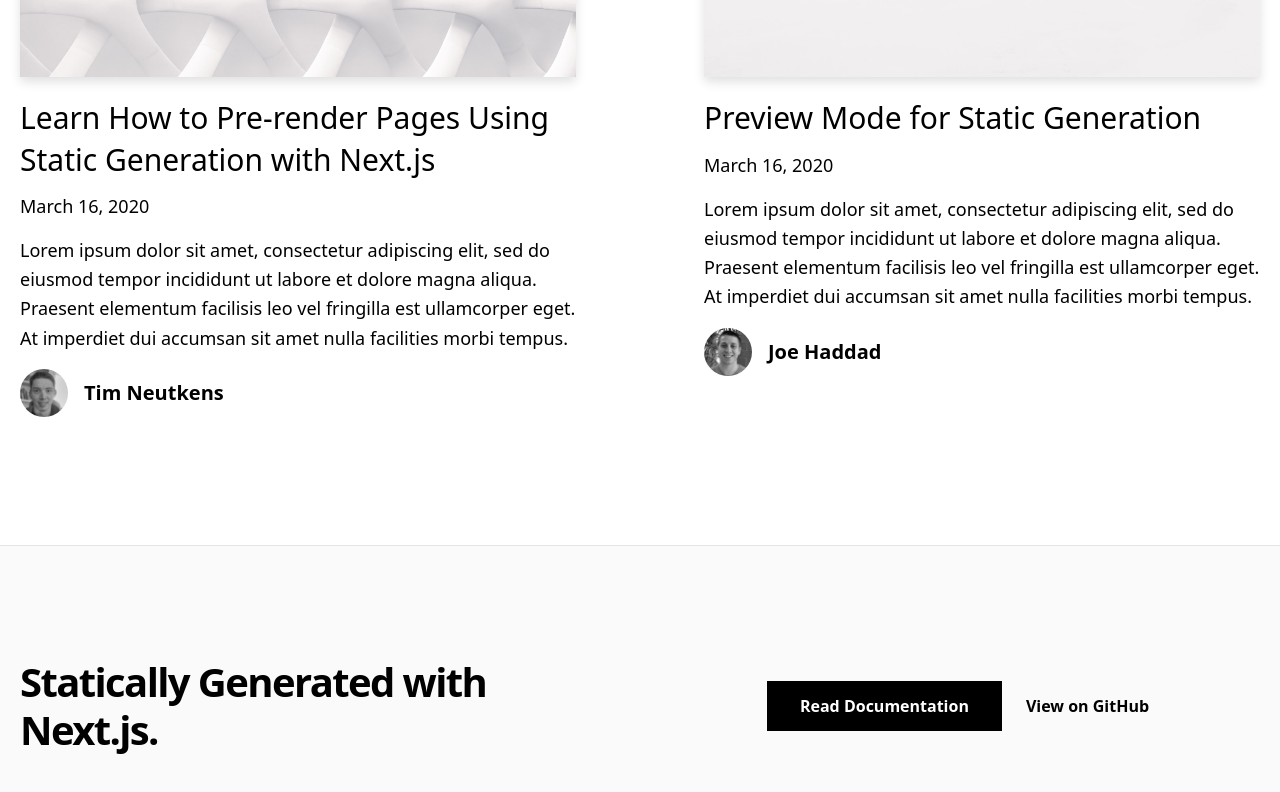
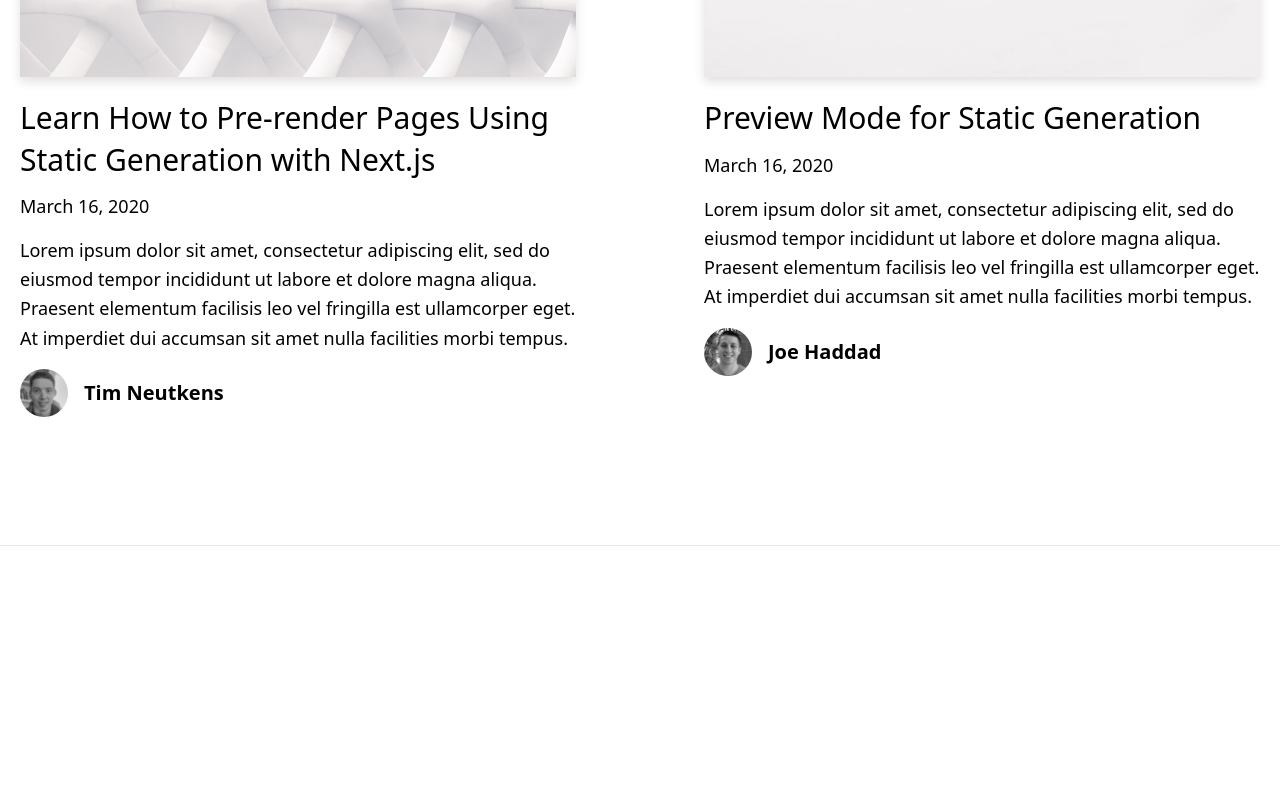
Before and after one commit to ConquistandoamiAmigo/0989101test, a Next.js app: page / in a window 1280 px wide. Shown: the part 1529-2321 px from the top of the page. After the commit the page ends 2075 px from the top, so only its background shows below. Built offline with nearby package versions, Linux system fonts and the light colour scheme.

Commit message:
Update footer.tsx

```diff
--- a/components/footer.tsx
+++ b/components/footer.tsx
@@ -4,27 +4,6 @@
 const Footer = () => {
   return (
     <footer className="bg-neutral-50 border-t border-neutral-200">
-      <Container>
-        <div className="py-28 flex flex-col lg:flex-row items-center">
-          <h3 className="text-4xl lg:text-[2.5rem] font-bold tracking-tighter leading-tight text-center lg:text-left mb-10 lg:mb-0 lg:pr-4 lg:w-1/2">
-            Statically Generated with Next.js.
-          </h3>
-          <div className="flex flex-col lg:flex-row justify-center items-center lg:pl-4 lg:w-1/2">
-            <a
-              href="https://nextjs.org/docs/basic-features/pages"
-              className="mx-3 bg-black hover:bg-white hover:text-black border border-black text-white font-bold py-3 px-12 lg:px-8 duration-200 transition-colors mb-6 lg:mb-0"
-            >
-              Read Documentation
-            </a>
-            <a
-              href={`https://github.com/vercel/next.js/tree/canary/examples/${EXAMPLE_PATH}`}
-              className="mx-3 font-bold hover:underline"
-            >
-              View on GitHub
-            </a>
-          </div>
-        </div>
-      </Container>
     </footer>
   )
 }
```
